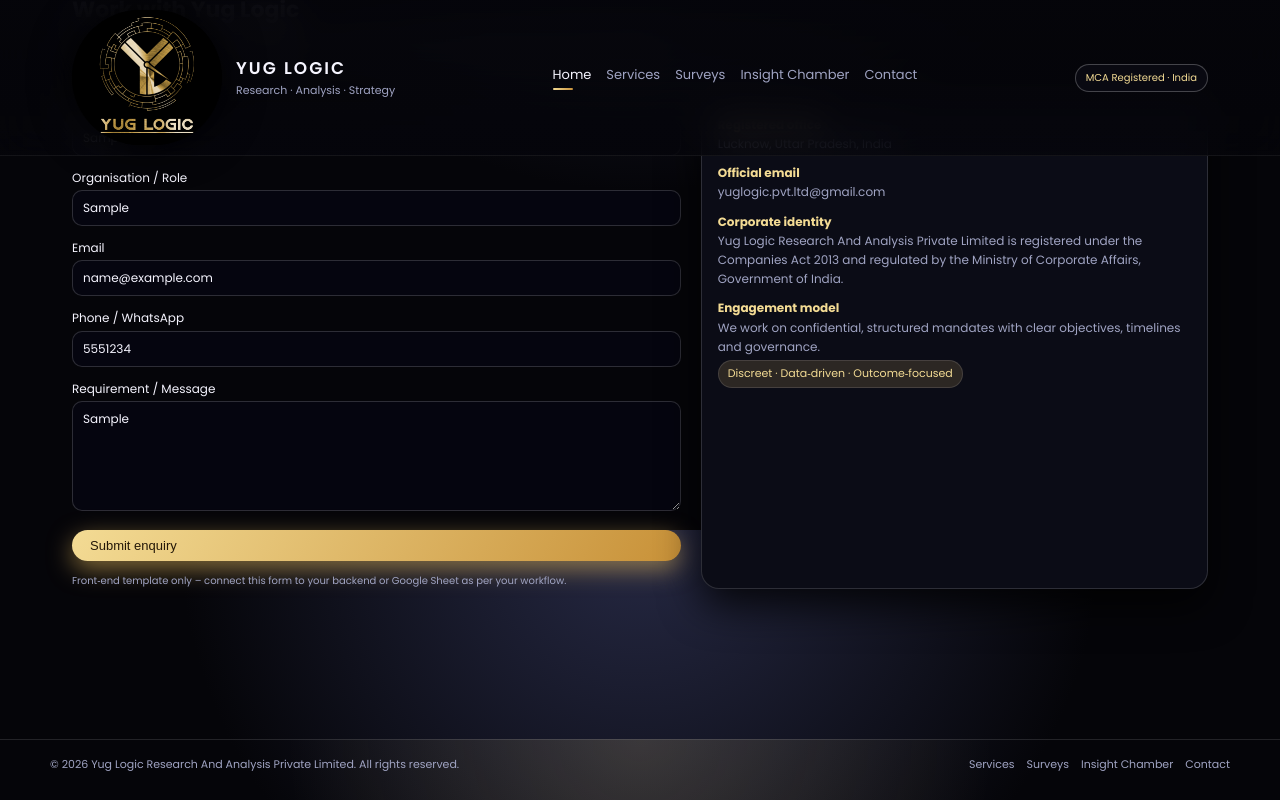
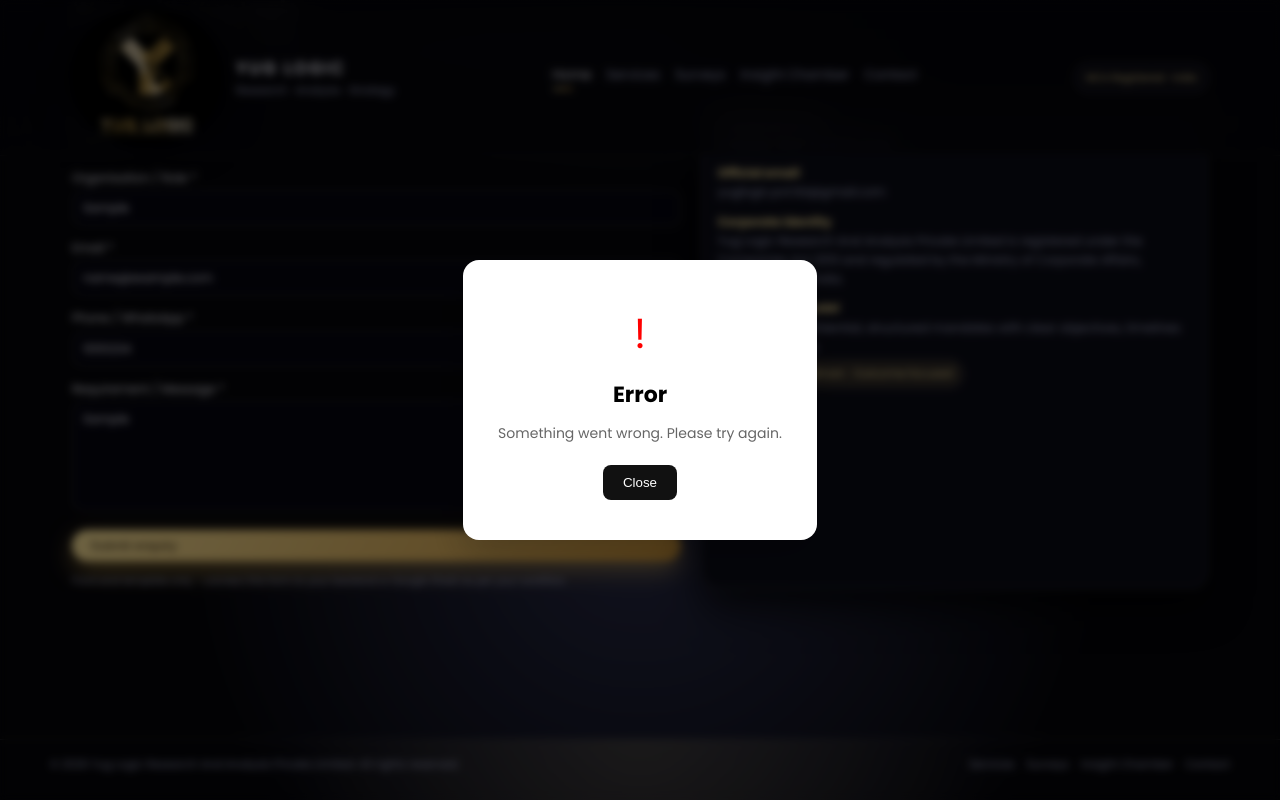
Before and after one commit to NMRC12345/Project, a plain HTML site: page index.html in a window 1280 px wide. Both pictures are taken after typing "Sample", "Sample", "name@example.com", "5551234", "Sample" into the empty fields and a click on the button "Submit enquiry". Shown: the part 2670-3470 px from the top of the page. Drawn offline with Linux system fonts and the light colour scheme; no server answers.

Commit message:
Make Mandatory Fileds

```diff
--- a/index.html
+++ b/index.html
@@ -290,23 +290,23 @@
         <div>
           <form id="enquiryForm">
             <div>
-              <label for="name">Name</label>
+              <label for="name">Name *</label>
               <input id="name" name="name" type="text" placeholder="Your name" />
             </div>
             <div>
-              <label for="org">Organisation / Role</label>
+              <label for="org">Organisation / Role *</label>
               <input id="org" name="org" type="text" placeholder="Party, company, institution, designation" />
             </div>
             <div>
-              <label for="email">Email</label>
+              <label for="email">Email *</label>
               <input id="email" name="email" type="email" placeholder="you@example.com" />
             </div>
             <div>
-              <label for="phone">Phone / WhatsApp</label>
+              <label for="phone">Phone / WhatsApp *</label>
               <input id="phone" name="phone" type="tel" placeholder="+91-XXXXXXXXXX" />
             </div>
             <div>
-              <label for="msg">Requirement / Message</label>
+              <label for="msg">Requirement / Message *</label>
               <textarea id="msg" name="msg"
                 placeholder="Tell us about your requirement, geography and timeline."></textarea>
             </div>
@@ -361,12 +361,11 @@
     </div>
   </footer>
 
-  <!-- Success Popup -->
-  <div id="successPopup" class="popup-overlay">
+  <div id="popup" class="popup-overlay">
     <div class="popup-box">
-      <div class="popup-icon">✓</div>
-      <h3>Enquiry Submitted</h3>
-      <p>Thank you for contacting Yug Logic. Our team will reach out shortly.</p>
+      <div class="popup-icon" id="popupIcon">✓</div>
+      <h3 id="popupTitle">Title</h3>
+      <p id="popupMessage">Message</p>
       <button onclick="closePopup()">Close</button>
     </div>
   </div>
@@ -375,12 +374,30 @@
   <script>
     document.getElementById('year').textContent = new Date().getFullYear();
 
-    const SCRIPT_URL = 'https://script.google.com/macros/s/AKfycbyWjGKu5oeW3pfzpf-v7jNRfKHC6XNShoSL7hSLImDXv3qcmVnDAsrE3kK5Fc-kvegi8g/exec';
+    // const SCRIPT_URL = 'https://script.google.com/macros/s/AKfycbyWjGKu5oeW3pfzpf-v7jNRfKHC6XNShoSL7hSLImDXv3qcmVnDAsrE3kK5Fc-kvegi8g/exec';
+    const SCRIPT_URL = 'https://script.google.com/macros/s/AKfycbwtP2foGc1KJy_00X5JLeHmjPDPN9fK2eErmnussk3zmuLlFXhWrAxr6rbq1n6eNYw/exec';
 
     const form = document.getElementById('enquiryForm');
     const enquiryBtn = document.getElementById('enquiryBtn');
 
     enquiryBtn.addEventListener('click', async () => {
+      const name = document.getElementById('name').value.trim();
+      const email = document.getElementById('email').value.trim();
+      const phone = document.getElementById('phone').value.trim();
+      const message = document.getElementById('msg').value.trim();
+
+      // ✅ Validation
+      if (!name || !email || !phone || !message) {
+        showPopup('error', 'Please fill all required fields.');
+        return;
+      }
+
+      // ✅ Email format check
+      const emailPattern = /^[^ ]+@[^ ]+\.[a-z]{2,3}$/;
+      if (!email.match(emailPattern)) {
+        showPopup('error', 'Please enter a valid email address.');
+        return;
+      }
       const formData = new FormData(form);
 
       try {
@@ -389,23 +406,38 @@
           mode: 'no-cors',        // <- important
           body: formData
         });
-        showPopup();
+        showPopup('success', 'Enquiry submitted successfully. Our team will contact you soon.');
         form.reset();
       } catch (error) {
         console.error('Error!', error);
-        alert('Error Occurred Please try again.');
+        showPopup('error', 'Something went wrong. Please try again.');
       }
     });
   </script>
   <script>
-    function showPopup() {
-      const popup = document.getElementById('successPopup');
+    function showPopup(type, message) {
+      const popup = document.getElementById('popup');
+      const icon = document.getElementById('popupIcon');
+      const title = document.getElementById('popupTitle');
+      const msg = document.getElementById('popupMessage');
+
       popup.classList.add('active');
+
+      if (type === 'success') {
+        icon.innerHTML = '✓';
+        title.innerText = 'Success';
+        icon.style.color = 'green';
+      } else {
+        icon.innerHTML = '!';
+        title.innerText = 'Error';
+        icon.style.color = 'red';
+      }
+
+      msg.innerText = message;
     }
 
     function closePopup() {
-      const popup = document.getElementById('successPopup');
-      popup.classList.remove('active');
+      document.getElementById('popup').classList.remove('active');
     }
 
     const container = document.getElementById("blogContainer");
```
